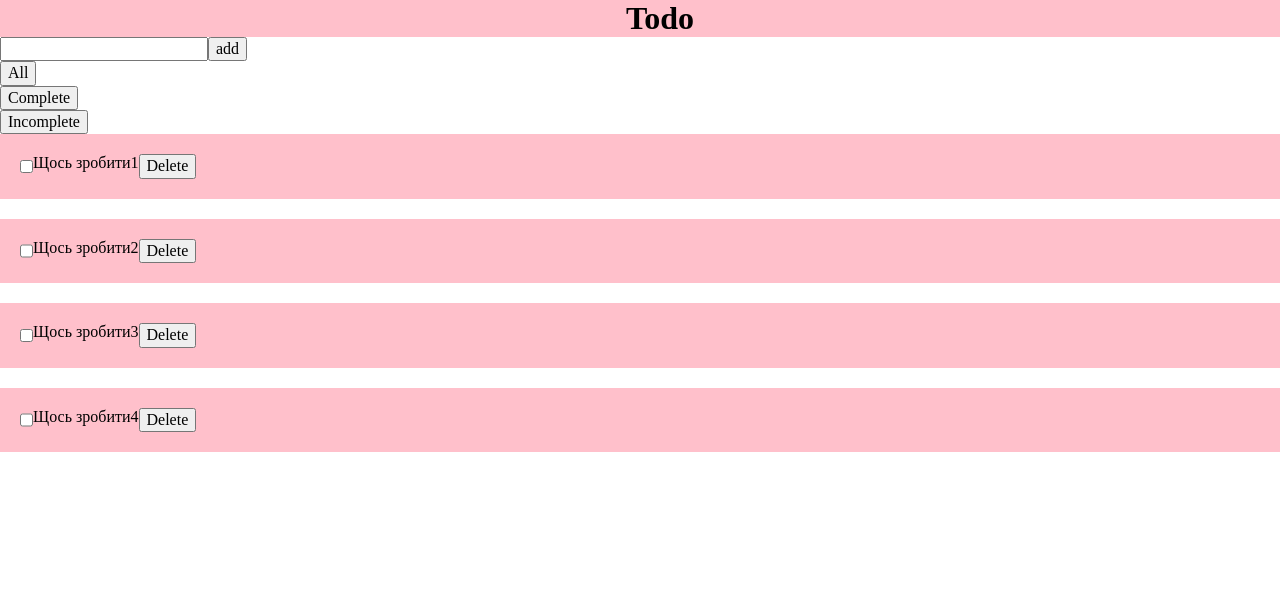
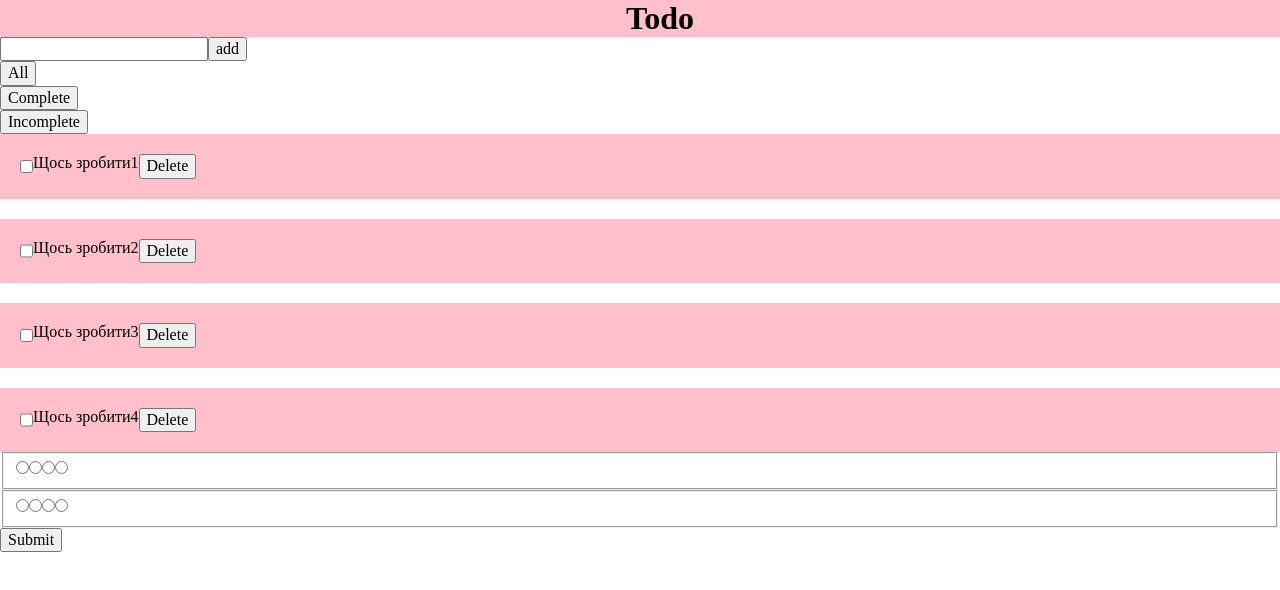
Before and after one commit to UserBRAvo99/todo-list, a React (Vite) app: page / in a window 1280 px wide. Shown: the top 590 px of the page. Built offline with nearby package versions, Linux system fonts and the light colour scheme.

Commit message:
todo setting

```diff
--- a/src/componets/main/Main.jsx
+++ b/src/componets/main/Main.jsx
@@ -1,9 +1,11 @@
 import TodoList from "./todoList/TodoList";
+import SettingTodo from "./todoList/settingTodo/SettingTodo";
 
 const Main = () => {
   return (
     <>
       <TodoList />
+      <SettingTodo />
     </>
   );
 };
--- /dev/null
+++ b/src/componets/main/todoList/settingTodo/SettingTodo.jsx
@@ -0,0 +1,27 @@
+const SettingTodo = () => {
+  return (
+    <div>
+      <form>
+        <div>
+          <fieldset>
+            <input name="1" type="radio" value="theme1" />
+            <input name="1" type="radio" value="theme2" />
+            <input name="1" type="radio" value="theme3" />
+            <input name="1" type="radio" value="theme4" />
+          </fieldset>
+        </div>
+        <div>
+          <fieldset>
+            <input name="2" type="radio" value="language1" />
+            <input name="2" type="radio" value="language2" />
+            <input name="2" type="radio" value="language3" />
+            <input name="2" type="radio" value="language4" />
+          </fieldset>
+        </div>
+        <button>Submit</button>
+      </form>
+    </div>
+  );
+};
+
+export default SettingTodo;
```
